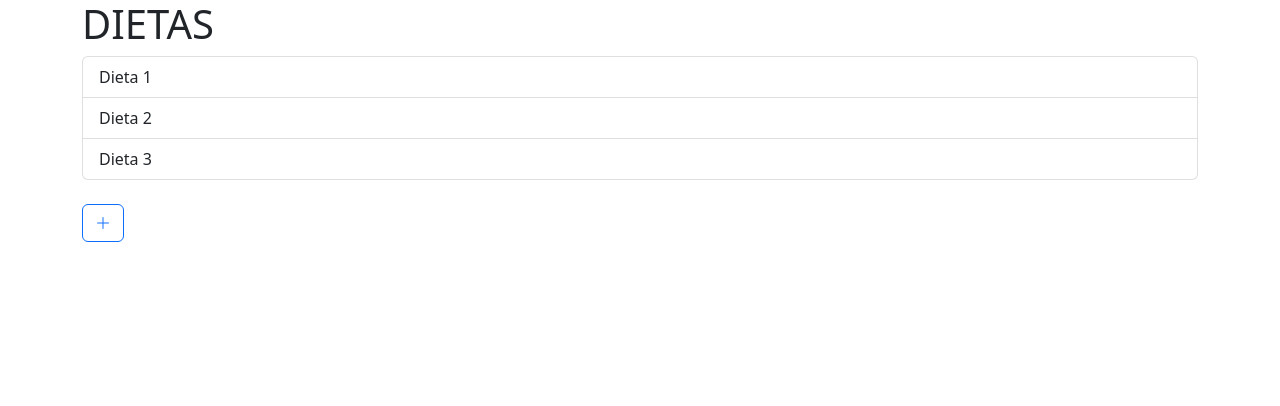
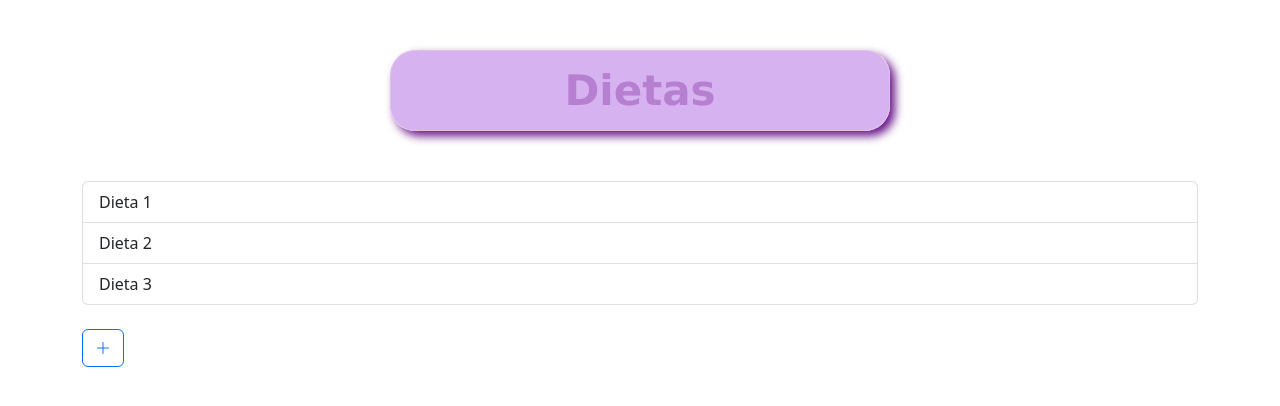
Before and after one commit to SII-Informatica-UMA/ciklum-bytebandits, an Angular app: page / in a window 1280 px wide. Shown: the top 406 px of the page. Built offline with nearby package versions, Linux system fonts and the light colour scheme; a web font is replaced by a local one.

Commit message:
Update app.component.html

```diff
--- a/src/app/app.component.html
+++ b/src/app/app.component.html
@@ -1,9 +1,12 @@
+<html>
+<head><title>ByteBandits</title></head>
 <body>
-<title>ByteBandits</title>
 <div class="container">
   <div>
     <div>
-      <h1>DIETAS</h1>
+      <header id="principal">
+        <span id="titulo">Dietas</span>
+      </header>
       <div class="list-group">
         <button *ngFor="let dieta of dietas"
           class="list-group-item list-group-item-action"
@@ -21,7 +24,7 @@
         (dietaEliminada)="eliminarDieta($event)">
       </app-detalle-contacto>
 
-        <!--<aside id="columna">
+        <aside id="columna">
 
           Dietas saludables
           <iframe width="160" height="85"
@@ -38,9 +41,13 @@
               src="https://www.youtube.com/embed/vDZ18bAtZIk?autohide=2"
               allowfullscreen>
           </iframe>
-        </aside>-->
+        </aside>
+
+
+
     </div>
   </div>
 </div>
 
 </body>
+</html>
```
